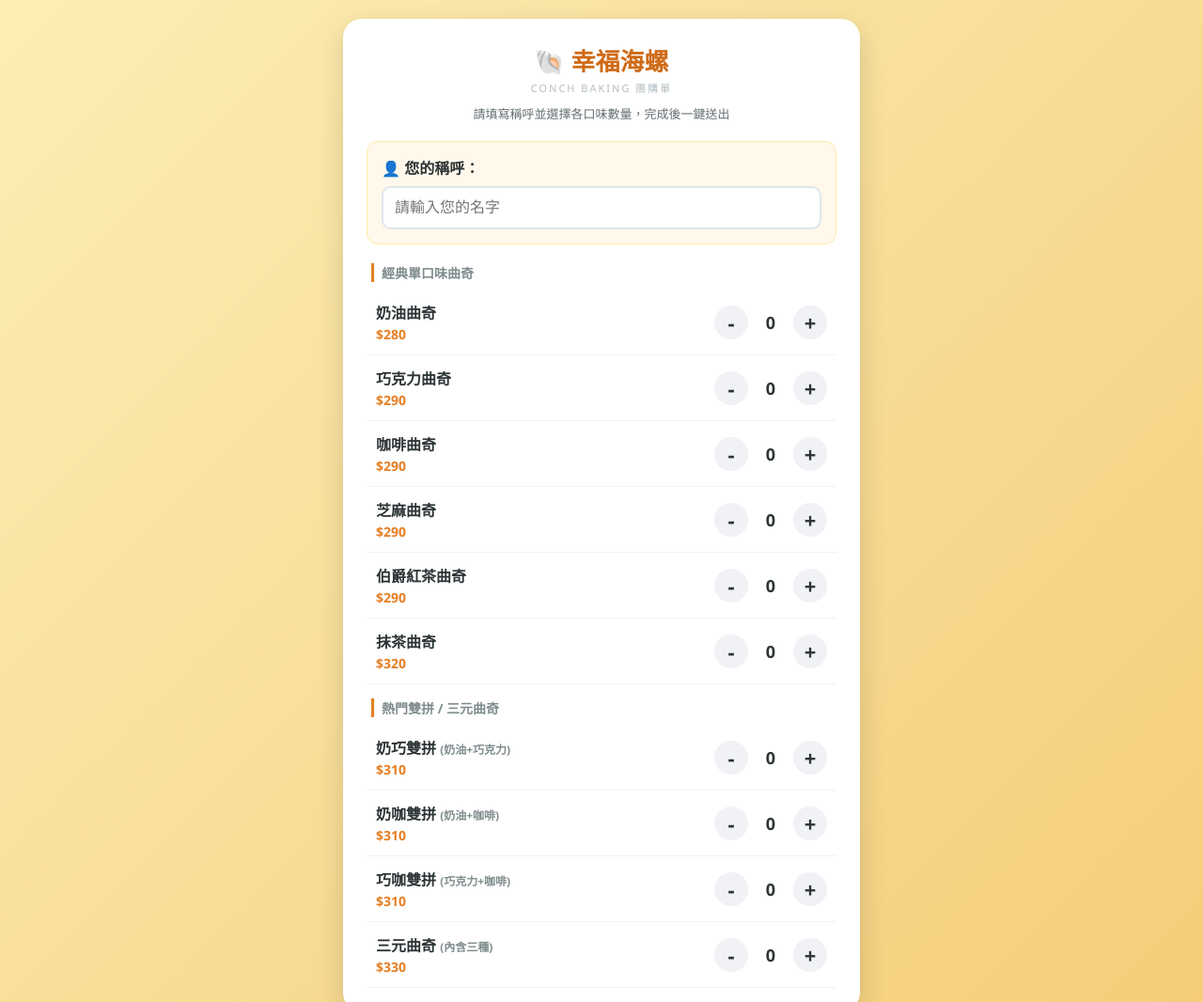
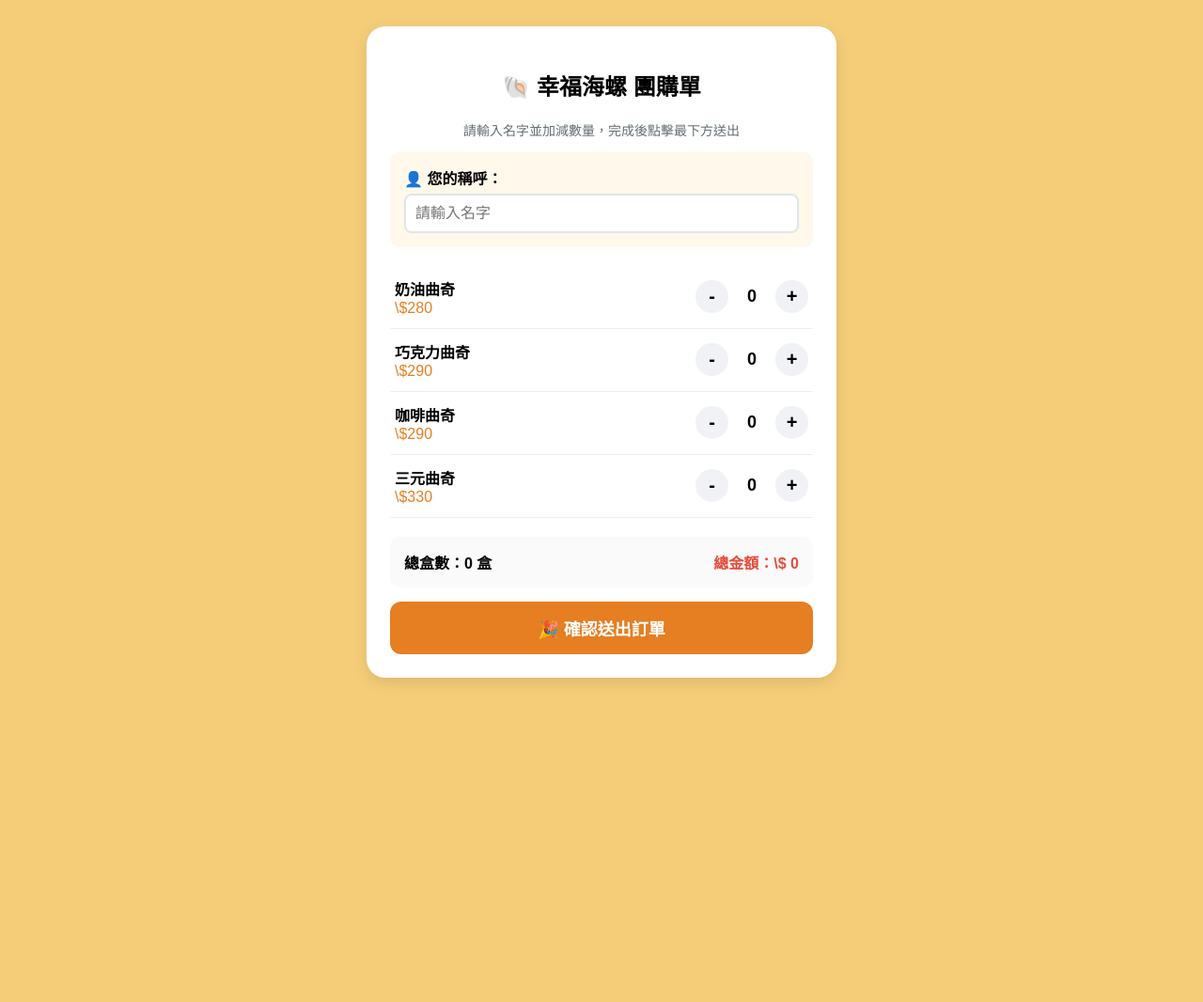
Before and after one commit to hungchensarah-arch/conch-order, a plain HTML site: page index.html in a window 1280 px wide. Shown: the top 1066 px of the page at 94% size. After the commit the page ends 800 px from the top, so only its background shows below. Drawn offline with Linux system fonts and the light colour scheme.

Commit message:
Update index.html

```diff
--- a/index.html
+++ b/index.html
@@ -2,153 +2,156 @@
 <html lang="zh-TW">
 <head>
     <meta charset="UTF-8">
-    <meta name="viewport" content="width=device-width, initial-scale=1.0, maximum-scale=1.0, user-scalable=no">
-    <title>🐚 幸福海螺 Conch Baking 團購助手</title>
+    <meta name="viewport" content="width=device-width, initial-scale=1.0">
+    <title>🐚 幸福海螺 團購單</title>
     <style>
-        body {
-            font-family: 'Segoe UI', "Microsoft JhengHei", sans-serif;
-            background: linear-gradient(135deg, #fceeb5, #f5cd79);
-            min-height: 100vh;
-            display: flex; justify-content: center; align-items: center; margin: 0; padding: 20px;
-            box-sizing: border-box;
-        }
-        .container {
-            background-color: white; padding: 25px; border-radius: 20px;
-            box-shadow: 0 10px 30px rgba(0,0,0,0.15); width: 100%; max-width: 500px;
-        }
-        .logo-area { text-align: center; margin-bottom: 10px; }
-        .logo-title { color: #cf6a17; margin: 0; font-size: 26px; font-weight: bold; }
-        .subtitle { color: #636e72; margin-bottom: 20px; text-align: center; font-size: 13px; }
-
-        .name-group {
-            margin-bottom: 20px; background: #fff8eb; padding: 15px;
-            border-radius: 12px; border: 1px solid #ffeaa7;
-        }
-        label { display: block; font-weight: bold; margin-bottom: 8px; color: #2d3436; }
-        input[type="text"] {
-            width: 100%; padding: 12px; border: 2px solid #dfe6e9;
-            border-radius: 10px; font-size: 16px; box-sizing: border-box; outline: none;
-        }
-        input[type="text"]:focus { border-color: #e67e22; }
-
-        .menu-section-title {
-            font-size: 14px; color: #7f8c8d; font-weight: bold;
-            margin: 15px 0 8px 5px; border-left: 3px solid #e67e22; padding-left: 8px;
-        }
-        .menu-item {
-            display: flex; justify-content: space-between; align-items: center;
-            padding: 12px 10px; border-bottom: 1px solid #f1f2f6;
-        }
-        .item-details { text-align: left; }
-        .item-name { font-weight: bold; color: #2d3436; font-size: 16px; }
-        .item-price { color: #e67e22; font-size: 14px; font-weight: bold; margin-top: 2px; }
-
-        /* 數量控制區 */
-        .counter { display: flex; align-items: center; gap: 12px; }
-
-        /* 將按鈕改為純 div，徹底解決手機點擊失效問題 */
-        .btn-calc {
-            background-color: #f1f2f6; width: 36px; height: 36px;
-            border-radius: 50%; font-size: 22px; font-weight: bold; cursor: pointer;
-            display: flex; justify-content: center; align-items: center; color: #2d3436;
-            user-select: none; -webkit-tap-highlight-color: transparent;
-        }
-        .btn-calc:active { background-color: #dfe6e9; }
-        .counter-value { font-size: 18px; font-weight: bold; width: 24px; text-align: center; color: #2d3436; }
-
-        .summary-bar {
-            background: #f5f6fa; border-radius: 12px; padding: 15px;
-            margin-top: 25px; display: flex; justify-content: space-between; align-items: center;
-        }
-        .summary-text { font-size: 15px; color: #2d3436; text-align: left; line-height: 1.4; }
-        .total-amount { color: #e74c3c; font-size: 22px; font-weight: bold; }
-
-        /* 大送出按鈕 */
-        .btn-submit {
-            background: linear-gradient(135deg, #e67e22, #f39c12);
-            color: white; width: 100%; padding: 15px; text-align: center;
-            border-radius: 12px; font-size: 18px; font-weight: bold; cursor: pointer; margin-top: 15px;
-            box-sizing: border-box; user-select: none; -webkit-tap-highlight-color: transparent;
-        }
-        .btn-submit:active { opacity: 0.9; }
-
-        /* 彈出視窗 */
-        .modal {
-            display: none; position: fixed; top: 0; left: 0; width: 100%; height: 100%;
-            background: rgba(0,0,0,0.6); z-index: 100; justify-content: center; align-items: center;
-        }
-        .modal-content {
-            background: white; border-radius: 20px; width: 85%; max-width: 380px; padding: 25px;
-            text-align: center; box-shadow: 0 10px 25px rgba(0,0,0,0.2); box-sizing: border-box;
-        }
-        .success-icon { font-size: 40px; margin-bottom: 5px; }
-        .thank-title { font-size: 22px; font-weight: bold; color: #2ecc71; margin-bottom: 10px; }
-        .price-box { background-color: #f5f6fa; padding: 10px; border-radius: 10px; margin: 10px 0; font-size: 15px; }
-        .price-amount { color: #e74c3c; font-size: 24px; font-weight: bold; }
-
-        .text-box-label { font-size: 13px; color: #e67e22; font-weight: bold; text-align: left; margin: 10px 0 5px 0; display: block;}
-        textarea { width: 100%; height: 110px; border: 2px dashed #b2bec3; border-radius: 8px; padding: 8px; box-sizing: border-box; font-size: 13px; resize: none; background: #fafafa; }
-
-        .amber-notice { color: #636e72; font-size: 13px; line-height: 1.4; margin-top: 12px; text-align: left; border-top: 1px dashed #dfe6e9; padding-top: 10px; }
-        .btn-close { background: #e67e22; color: white; padding: 12px 30px; border-radius: 8px; cursor: pointer; font-weight: bold; margin-top: 15px; width: 100%; font-size: 16px; text-align: center; box-sizing: border-box; }
+        body { font-family: sans-serif; background: #f5cd79; padding: 20px; display: flex; justify-content: center; }
+        .container { background: white; padding: 25px; border-radius: 20px; width: 100%; max-width: 450px; text-align: center; box-shadow: 0 5px 15px rgba(0,0,0,0.1); }
+        .name-group { margin-bottom: 20px; text-align: left; background: #fff8eb; padding: 15px; border-radius: 10px; }
+        input[type="text"] { width: 100%; padding: 10px; box-sizing: border-box; border: 2px solid #dfe6e9; border-radius: 8px; font-size: 16px; }
+        .menu-item { display: flex; justify-content: space-between; align-items: center; padding: 12px 5px; border-bottom: 1px solid #eee; }
+        .counter { display: flex; align-items: center; gap: 15px; }
+        .btn-calc { background: #f1f2f6; width: 35px; height: 35px; border-radius: 50%; font-size: 20px; font-weight: bold; cursor: pointer; display: flex; justify-content: center; align-items: center; user-select: none; }
+        .btn-calc:active { background: #dfe6e9; }
+        .counter-value { font-size: 18px; font-weight: bold; width: 20px; text-align: center; }
+        .summary { background: #fafafa; padding: 15px; margin-top: 20px; border-radius: 10px; display: flex; justify-content: space-between; font-weight: bold; }
+        .btn-submit { background: #e67e22; color: white; padding: 15px; border-radius: 12px; font-size: 18px; font-weight: bold; cursor: pointer; margin-top: 15px; }
+        /* 彈窗 */
+        .modal { display: none; position: fixed; top: 0; left: 0; width: 100%; height: 100%; background: rgba(0,0,0,0.5); justify-content: center; align-items: center; z-index: 100; }
+        .modal-content { background: white; padding: 25px; border-radius: 15px; width: 85%; max-width: 350px; text-align: center; }
+        textarea { width: 100%; height: 120px; margin-top: 10px; font-size: 13px; resize: none; padding: 5px; box-sizing: border-box; }
+        .btn-close { background: #e67e22; color: white; padding: 10px; border-radius: 5px; cursor: pointer; margin-top: 15px; font-weight: bold; }
     </style>
 </head>
 <body>
 
 <div class="container">
-    <div class="logo-area">
-        <div class="logo-title">🐚 幸福海螺</div>
-        <div style="font-size: 11px; color: #b2bec3; letter-spacing: 2px; margin-top: 2px;">CONCH BAKING 團購單</div>
-    </div>
-    <div class="subtitle">請填寫稱呼並選擇各口味數量，完成後一鍵送出</div>
+    <h2>🐚 幸福海螺 團購單</h2>
+    <p style="color:#636e72; font-size:14px;">請輸入名字並加減數量，完成後點擊最下方送出</p>
 
     <div class="name-group">
-        <label for="userName">👤 您的稱呼：</label>
-        <input type="text" id="userName" placeholder="請輸入您的名字">
+        <label style="font-weight:bold; display:block; margin-bottom:5px;">👤 您的稱呼：</label>
+        <input type="text" id="userName" placeholder="請輸入名字">
     </div>
 
-    <!-- 利用 HTML 直接綁定 onclick 函數，避開所有手機版安全限制 -->
-    <div id="menu-container">
-        <div class="menu-section-title">經典單口味曲奇</div>
+    <div id="menu-list">
+        <!-- 每一行都直接帶有獨立的品名、價格與各自對應的數字 ID -->
         <div class="menu-item" data-price="280" data-name="奶油曲奇">
-            <div class="item-details"><div class="item-name">奶油曲奇</div><div class="item-price">$280</div></div>
-            <div class="counter"><div class="btn-calc" onclick="changeQty(this, -1)">-</div><span class="counter-value" id="qty_0">0</span><div class="btn-calc" onclick="changeQty(this, 1)">+</div></div>
+            <div style="text-align:left;"><b>奶油曲奇</b><br><span style="color:#e67e22;">\$280</span></div>
+            <div class="counter"><div class="btn-calc" onclick="minus(0)">-</div><span class="counter-value" id="val_0">0</span><div class="btn-calc" onclick="plus(0)">+</div></div>
         </div>
         <div class="menu-item" data-price="290" data-name="巧克力曲奇">
-            <div class="item-details"><div class="item-name">巧克力曲奇</div><div class="item-price">$290</div></div>
-            <div class="counter"><div class="btn-calc" onclick="changeQty(this, -1)">-</div><span class="counter-value" id="qty_1">0</span><div class="btn-calc" onclick="changeQty(this, 1)">+</div></div>
+            <div style="text-align:left;"><b>巧克力曲奇</b><br><span style="color:#e67e22;">\$290</span></div>
+            <div class="counter"><div class="btn-calc" onclick="minus(1)">-</div><span class="counter-value" id="val_1">0</span><div class="btn-calc" onclick="plus(1)">+</div></div>
         </div>
         <div class="menu-item" data-price="290" data-name="咖啡曲奇">
-            <div class="item-details"><div class="item-name">咖啡曲奇</div><div class="item-price">$290</div></div>
-            <div class="counter"><div class="btn-calc" onclick="changeQty(this, -1)">-</div><span class="counter-value" id="qty_2">0</span><div class="btn-calc" onclick="changeQty(this, 1)">+</div></div>
-        </div>
-        <div class="menu-item" data-price="290" data-name="芝麻曲奇">
-            <div class="item-details"><div class="item-name">芝麻曲奇</div><div class="item-price">$290</div></div>
-            <div class="counter"><div class="btn-calc" onclick="changeQty(this, -1)">-</div><span class="counter-value" id="qty_3">0</span><div class="btn-calc" onclick="changeQty(this, 1)">+</div></div>
-        </div>
-        <div class="menu-item" data-price="290" data-name="伯爵紅茶曲奇">
-            <div class="item-details"><div class="item-name">伯爵紅茶曲奇</div><div class="item-price">$290</div></div>
-            <div class="counter"><div class="btn-calc" onclick="changeQty(this, -1)">-</div><span class="counter-value" id="qty_4">0</span><div class="btn-calc" onclick="changeQty(this, 1)">+</div></div>
-        </div>
-        <div class="menu-item" data-price="320" data-name="抹茶曲奇">
-            <div class="item-details"><div class="item-name">抹茶曲奇</div><div class="item-price">$320</div></div>
-            <div class="counter"><div class="btn-calc" onclick="changeQty(this, -1)">-</div><span class="counter-value" id="qty_5">0</span><div class="btn-calc" onclick="changeQty(this, 1)">+</div></div>
-        </div>
-
-        <div class="menu-section-title">熱門雙拼 / 三元曲奇</div>
-        <div class="menu-item" data-price="310" data-name="奶巧雙拼">
-            <div class="item-details"><div class="item-name">奶巧雙拼 <span style="font-size:12px; color:#7f8c8d;">(奶油+巧克力)</span></div><div class="item-price">$310</div></div>
-            <div class="counter"><div class="btn-calc" onclick="changeQty(this, -1)">-</div><span class="counter-value" id="qty_6">0</span><div class="btn-calc" onclick="changeQty(this, 1)">+</div></div>
-        </div>
-        <div class="menu-item" data-price="310" data-name="奶咖雙拼">
-            <div class="item-details"><div class="item-name">奶咖雙拼 <span style="font-size:12px; color:#7f8c8d;">(奶油+咖啡)</span></div><div class="item-price">$310</div></div>
-            <div class="counter"><div class="btn-calc" onclick="changeQty(this, -1)">-</div><span class="counter-value" id="qty_7">0</span><div class="btn-calc" onclick="changeQty(this, 1)">+</div></div>
-        </div>
-        <div class="menu-item" data-price="310" data-name="巧咖雙拼">
-            <div class="item-details"><div class="item-name">巧咖雙拼 <span style="font-size:12px; color:#7f8c8d;">(巧克力+咖啡)</span></div><div class="item-price">$310</div></div>
-            <div class="counter"><div class="btn-calc" onclick="changeQty(this, -1)">-</div><span class="counter-value" id="qty_8">0</span><div class="btn-calc" onclick="changeQty(this, 1)">+</div></div>
+            <div style="text-align:left;"><b>咖啡曲奇</b><br><span style="color:#e67e22;">\$290</span></div>
+            <div class="counter"><div class="btn-calc" onclick="minus(2)">-</div><span class="counter-value" id="val_2">0</span><div class="btn-calc" onclick="plus(2)">+</div></div>
         </div>
         <div class="menu-item" data-price="330" data-name="三元曲奇">
-            <div class="item-details"><div class="item-name">三元曲奇 <span style="font-size:12px; color:#7f8c8d;">(內含三種)</span></div><div class="item-price">$330</div></div>
-            <div class="counter"><div class="btn-calc" onclick="changeQty(this, -1)">-</div><span class="counter-value" id="qty_9">0</span><div class="btn-calc" onclick="changeQty(this, 1)">+</div></div>
+            <div style="text-align:left;"><b>三元曲奇</b><br><span style="color:#e67e22;">\$330</span></div>
+            <div class="counter"><div class="btn-calc" onclick="minus(3)">-</div><span class="counter-value" id="val_3">0</span><div class="btn-calc" onclick="plus(3)">+</div></div>
         </div>
+    </div>
+
+    <div class="summary">
+        <div>總盒數：<span id="totalItems">0</span> 盒</div>
+        <div style="color:#e74c3c;">總金額：\$ <span id="totalPrice">0</span></div>
+    </div>
+
+    <div class="btn-submit" onclick="sendOrder()">🎉 確認送出訂單</div>
+</div>
+
+<!-- 彈出視窗 -->
+<div id="myModal" class="modal">
+    <div class="modal-content">
+        <h3>🎉 感謝您的訂購！</h3>
+        <p>應付總金額：<b style="color:#e74c3c; font-size:20px;">\$ <span id="modalMoney">0</span> 元</b></p>
+        <p style="font-size:13px; color:#e67e22; text-align:left; margin-bottom:2px;">👇 請全選並複製下方文字框：</p>
+        <textarea id="resultText" readonly></textarea>
+        <p style="font-size:13px; color:#636e72; text-align:left; border-top:1px dashed #ccc; padding-top:10px; margin-top:10px;">💡 <b>Amber 提示：</b><br>請複製上方明細貼回 LINE 群組，Amber 確認訂單後會和您收取。</p>
+        <div class="btn-close" onclick="closeModal()">複製好了，返回群組</div>
+    </div>
+</div>
+
+<script>
+    // 陣列對應上方的 4 個項目：奶油(0), 巧克力(1), 咖啡(2), 三元(3)
+    const itemsData = [
+        { name: "奶油曲奇", price: 280, qty: 0 },
+        { name: "巧克力曲奇", price: 290, qty: 0 },
+        { name: "咖啡曲奇", price: 290, qty: 0 },
+        { name: "三元曲奇", price: 330, qty: 0 }
+    ];
+
+    function plus(index) {
+        itemsData[index].qty++;
+        document.getElementById('val_' + index).textContent = itemsData[index].qty;
+        updateSummary();
+    }
+
+    function minus(index) {
+        if (itemsData[index].qty > 0) {
+            itemsData[index].qty--;
+            document.getElementById('val_' + index).textContent = itemsData[index].qty;
+            updateSummary();
+        }
+    }
+
+    function updateSummary() {
+        let totalQty = 0;
+        let totalPrice = 0;
+        for (let i = 0; i < itemsData.length; i++) {
+            totalQty += itemsData[i].qty;
+            totalPrice += itemsData[i].qty * itemsData[i].price;
+        }
+        document.getElementById('totalItems').textContent = totalQty;
+        document.getElementById('totalPrice').textContent = totalPrice.toLocaleString();
+    }
+
+    function sendOrder() {
+        const name = document.getElementById('userName').value.trim();
+        if (!name) { alert("請填寫您的稱呼！"); return; }
+
+        let totalQty = 0;
+        let totalPrice = 0;
+        let text = `📝 幸福海螺訂單\n👤 訂購人：${name}\n------------------\n`;
+
+        for (let i = 0; i < itemsData.length; i++) {
+            if (itemsData[i].qty > 0) {
+                text += `🔹 ${itemsData[i].name} x ${itemsData[i].qty}\n`;
+                totalQty += itemsData[i].qty;
+                totalPrice += itemsData[i].qty * itemsData[i].price;
+            }
+        }
+
+        if (totalQty === 0) { alert("請至少選擇一個口味再送出！"); return; }
+        text += `------------------\n💰 總金額：$${totalPrice.toLocaleString()} 元\n\n(Amber確認訂單後會和您收取)`;
+
+        document.getElementById('resultText').value = text;
+        document.getElementById('modalMoney').textContent = totalPrice.toLocaleString();
+        document.getElementById('myModal').style.display = 'flex';
+
+        // 嘗試自動複製
+        try { navigator.clipboard.writeText(text); } catch(e) {}
+
+        // 自動圈選文字框
+        setTimeout(function() {
+            const ta = document.getElementById('resultText');
+            ta.focus();
+            ta.select();
+        }, 100);
+    }
+
+    function closeModal() {
+        document.getElementById('myModal').style.display = 'none';
+        document.getElementById('userName').value = "";
+        for (let i = 0; i < itemsData.length; i++) {
+            itemsData[i].qty = 0;
+            document.getElementById('val_' + i).textContent = "0";
+        }
+        updateSummary();
+    }
+</script>
+
+</body>
+</html>
```
